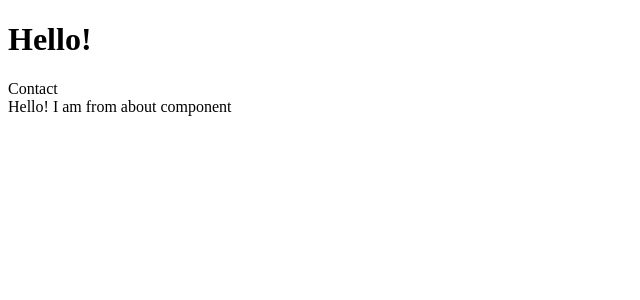
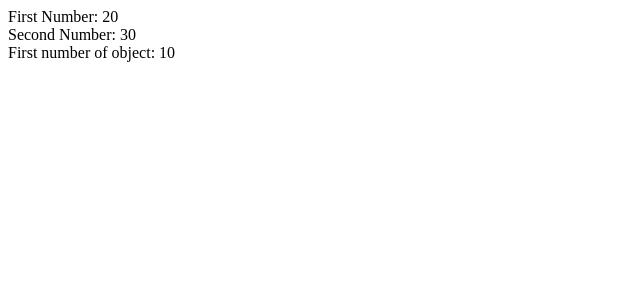
Before and after one commit to swskasingh/counter.js, a React (Vite) app: page / in a window 1280 px wide. Shown: the top 300 px of the page, without its empty margins (0-640 px from the left). Built offline with nearby package versions, Linux system fonts and the light colour scheme.

Commit message:
introduce js variable, array, function, object, destructuring

```diff
--- a/src/AboutMe.jsx
+++ /dev/null
@@ -1,5 +0,0 @@
-function About() {
-  return <main>Hello! I am from about component</main>
-}
-
-export default About
--- a/src/App.jsx
+++ b/src/App.jsx
@@ -1,5 +1,56 @@
+// TODO
+// Install Extensions
+
 function App() {
-  return <h1>Hello!</h1>
+  // Location to write JavaScript Code
+
+  // 1. How to create variable
+  // Data Type => String
+  const myCountry = 'Nepal'
+  // myCountry = 'India'
+
+  // Data Type => Number
+  let age = 30
+  age = 31
+
+  let randomNumber
+  randomNumber = 55
+  // const number = 100
+
+  function add(firstNumber, secondNumber) {
+    return firstNumber + secondNumber
+  }
+  const result = add(40, 40)
+  const output = add(100, 400)
+
+  // Data Type => Array
+  const numbers = [10, 20, 30, 40]
+
+  // DONOT REPEAT YOURSELF (DRY)
+  // const firstNumber = numbers[0]
+  // const secondNumber = numbers[1]
+
+  // Array Destructuring
+  const [, firstNumber, secondNumber] = numbers
+
+  // Data Type => Object
+  const numbersObject = {
+    numberFour: 40,
+    numberThree: 30,
+    numberTwo: 20,
+    numberOne: 10,
+  }
+
+  const { numberOne: myNumber } = numbersObject
+
+  // Interpolation
+  return (
+    <>
+      <div>First Number: {firstNumber}</div>
+      <div>Second Number: {secondNumber}</div>
+      <div>First number of object: {myNumber}</div>
+    </>
+  )
 }
 
 export default App
--- a/src/Contact.jsx
+++ /dev/null
@@ -1,14 +0,0 @@
-// JSX
-
-import About from './AboutMe'
-
-function Contact() {
-  return (
-    <main>
-      Contact
-      <About />
-    </main>
-  )
-}
-
-export default Contact
--- a/src/main.jsx
+++ b/src/main.jsx
@@ -1,11 +1,9 @@
 import React from 'react'
 import ReactDOM from 'react-dom/client'
 import App from './App'
-import Contact from './Contact'
 
 ReactDOM.createRoot(document.getElementById('root')).render(
   <React.StrictMode>
     <App />
-    <Contact />
   </React.StrictMode>
 )
```
